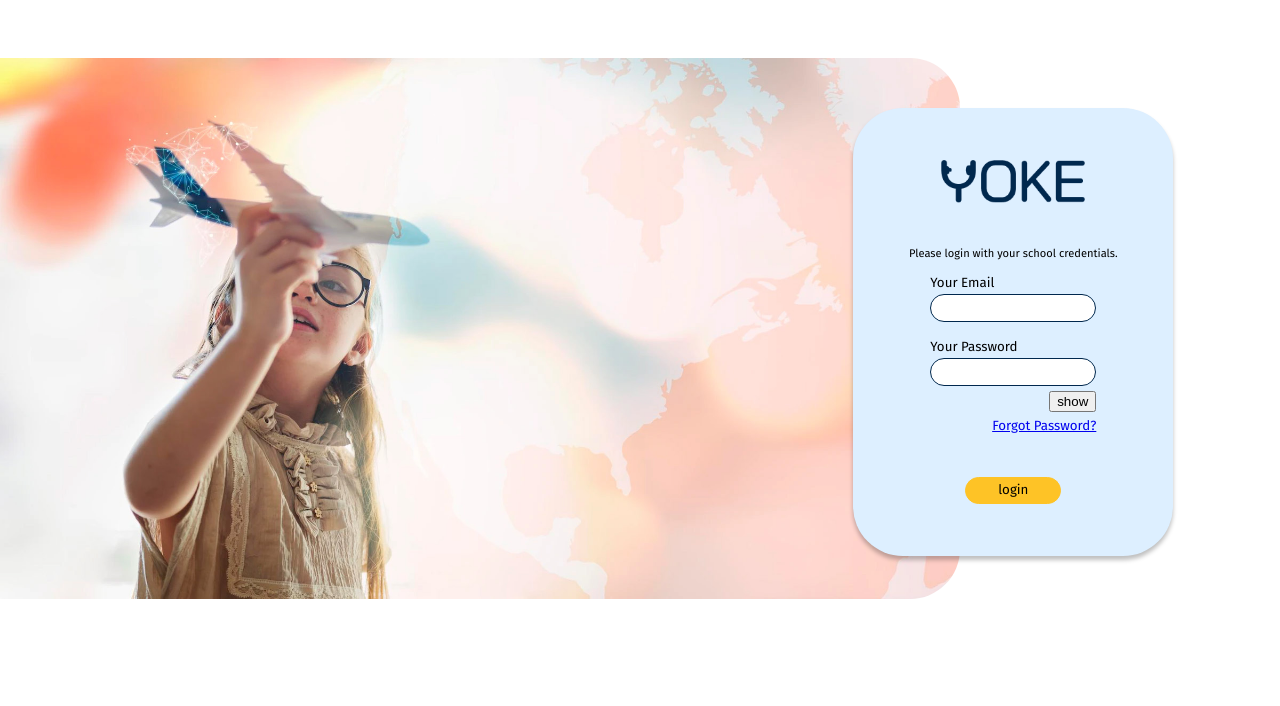
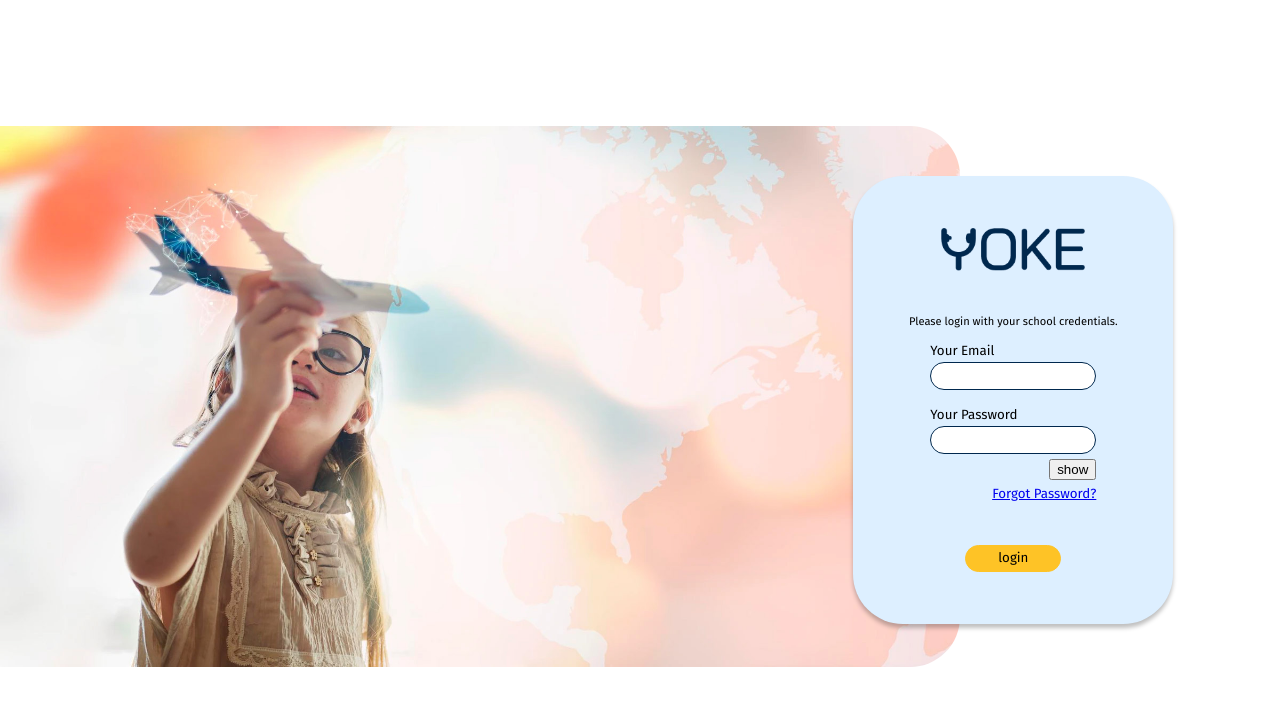
Before and after one commit to adilsaju/yoke, a React (Create React App) app in the folder client/: page /login in a window 1280 px wide. Shown: the top 706 px of the page. Built offline with nearby package versions, Linux system fonts and the light colour scheme; a web font is replaced by a local one.

Commit message:
change value of vh of main screen for login page

```diff
--- a/client/src/components/LoginPage.css
+++ b/client/src/components/LoginPage.css
@@ -3,7 +3,7 @@
     grid-template-columns: repeat(12,1fr);
     align-items: center;
     /* margin-top: 5rem; */
-    height: 83vh;
+    height: 100vh;
 }
 
 .dummy {
```
